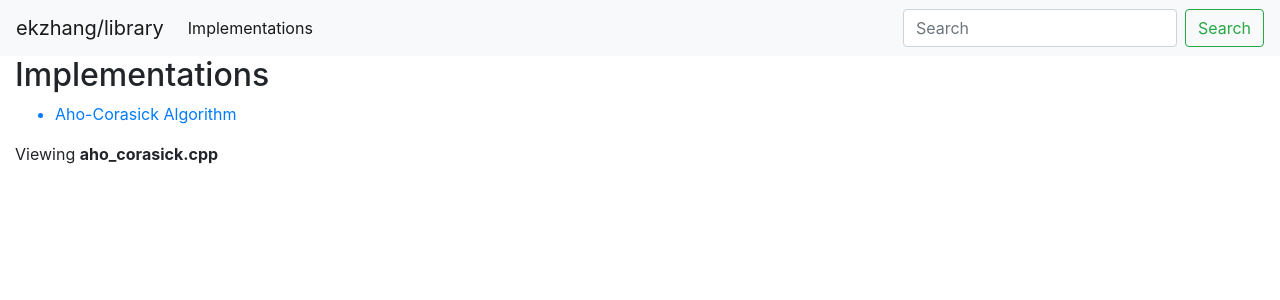
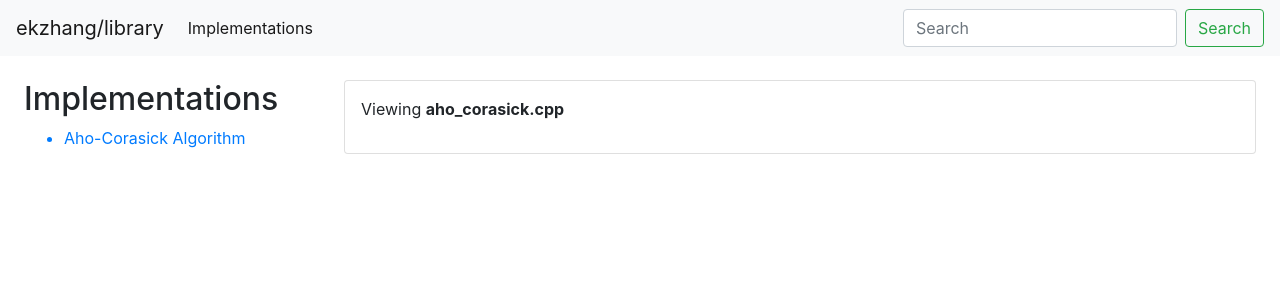
Before and after one commit to ekzhang/ekzlib, an Angular app: page /view/aho_corasick.cpp in a window 1280 px wide. Shown: the top 300 px of the page. Built offline with nearby package versions, Linux system fonts and the light colour scheme; no server answers.

Commit message:
style site with bootstrap

```diff
--- a/src/app/app.component.css
+++ b/src/app/app.component.css
@@ -0,0 +1,3 @@
+.container-fluid {
+  height: calc(100% - 56px);
+}
--- a/src/app/app.component.html
+++ b/src/app/app.component.html
@@ -1,25 +1,8 @@
-<nav class="navbar navbar-expand-lg navbar-light bg-light">
-  <a class="navbar-brand" routerLink="/">ekzhang/library</a>
-  <button class="navbar-toggler" type="button" data-toggle="collapse" data-target="#navbarSupportedContent" aria-controls="navbarSupportedContent"
-    aria-expanded="false" aria-label="Toggle navigation">
-    <span class="navbar-toggler-icon"></span>
-  </button>
-
-  <div class="collapse navbar-collapse" id="navbarSupportedContent">
-    <ul class="navbar-nav mr-auto">
-      <li class="nav-item active">
-        <a class="nav-link" routerLink="/">Implementations</a>
-      </li>
-    </ul>
-    <form class="form-inline my-2 my-lg-0">
-      <input class="form-control mr-sm-2" type="search" placeholder="Search" aria-label="Search">
-      <button class="btn btn-outline-success my-2 my-sm-0" type="submit">Search</button>
-    </form>
-  </div>
-</nav>
+<app-nav></app-nav>
 
 <div class="container-fluid">
-  <div class="sidebar">
+  <div class="row h-100">
+    <div class="col-lg-3 p-4">
       <h2>Implementations</h2>
       <ul>
         <a routerLink="/view/{{file.fileName}}"*ngFor="let file of files">
@@ -27,7 +10,8 @@
         </a>
       </ul>
     </div>
-  <div class="main-content">
+    <div class="col-lg-9 p-4" style="overflow-y: scroll;">
       <router-outlet></router-outlet>
     </div>
   </div>
+</div>
--- a/src/app/app.module.ts
+++ b/src/app/app.module.ts
@@ -10,12 +10,14 @@ import { AppRoutingModule } from './app-routing.module';
 import { WelcomeComponent } from './welcome.component';
 import { ViewComponent } from './view.component';
 import { CodeService } from './code.service';
+import { NavComponent } from './nav.component';
 
 @NgModule({
   declarations: [
     AppComponent,
     WelcomeComponent,
-    ViewComponent
+    ViewComponent,
+    NavComponent
   ],
   imports: [
     BrowserModule,
--- /dev/null
+++ b/src/app/nav.component.css
@@ -0,0 +1,3 @@
+.navbar-toggler {
+  cursor: pointer;
+}
--- /dev/null
+++ b/src/app/nav.component.html
@@ -0,0 +1,18 @@
+<nav class="navbar navbar-expand-lg navbar-light bg-light">
+  <a class="navbar-brand" routerLink="/">ekzhang/library</a>
+  <button class="navbar-toggler navbar-toggler-right" type="button" (click)="isNavbarCollapsed = !isNavbarCollapsed">
+    <span class="navbar-toggler-icon"></span>
+  </button>
+
+  <div [ngbCollapse]="isNavbarCollapsed" class="collapse navbar-collapse" id="navbarSupportedContent">
+    <ul class="navbar-nav mr-auto">
+      <li class="nav-item active">
+        <a class="nav-link" routerLink="/">Implementations</a>
+      </li>
+    </ul>
+    <form class="form-inline my-2 my-lg-0">
+      <input class="form-control mr-sm-2" type="search" placeholder="Search" aria-label="Search">
+      <button class="btn btn-outline-success my-2 my-sm-0" type="submit">Search</button>
+    </form>
+  </div>
+</nav>
--- /dev/null
+++ b/src/app/nav.component.ts
@@ -0,0 +1,17 @@
+import { Component, OnInit } from '@angular/core';
+
+@Component({
+  selector: 'app-nav',
+  templateUrl: 'nav.component.html',
+  styleUrls: ['nav.component.css']
+})
+
+export class NavComponent implements OnInit {
+  private isNavbarCollapsed;
+
+  constructor() { }
+
+  ngOnInit() {
+    this.isNavbarCollapsed = true;
+  }
+}
--- a/src/app/view.component.html
+++ b/src/app/view.component.html
@@ -1,4 +1,6 @@
-<div>
-  Viewing <b>{{fileName}}</b>
-  <pre><code #code class="cpp"></code></pre>
+<div class="card p-3">
+  <span>Viewing <b>{{fileName}}</b></span>
+  <div class="code-viewer">
+    <pre><code #code class="cpp"></code></pre>
+  </div>
 </div>
--- a/src/app/view.component.ts
+++ b/src/app/view.component.ts
@@ -9,7 +9,12 @@ declare var hljs: any;
 
 @Component({
   selector: 'app-view',
-  templateUrl: 'view.component.html'
+  templateUrl: 'view.component.html',
+  styles: [`
+    /*.code-viewer {
+      overflow-y: scroll;
+    }*/
+  `]
 })
 
 export class ViewComponent implements OnInit {
--- a/src/styles.css
+++ b/src/styles.css
@@ -1,2 +1,6 @@
 /* You can add global styles to this file, and also import other style files */
-@import "~bootstrap/dist/css/bootstrap.css"
+@import "~bootstrap/dist/css/bootstrap.css";
+
+html, body {
+  height: 100%;
+}
```
Lines whose indentation alone changed are shown as unchanged.
